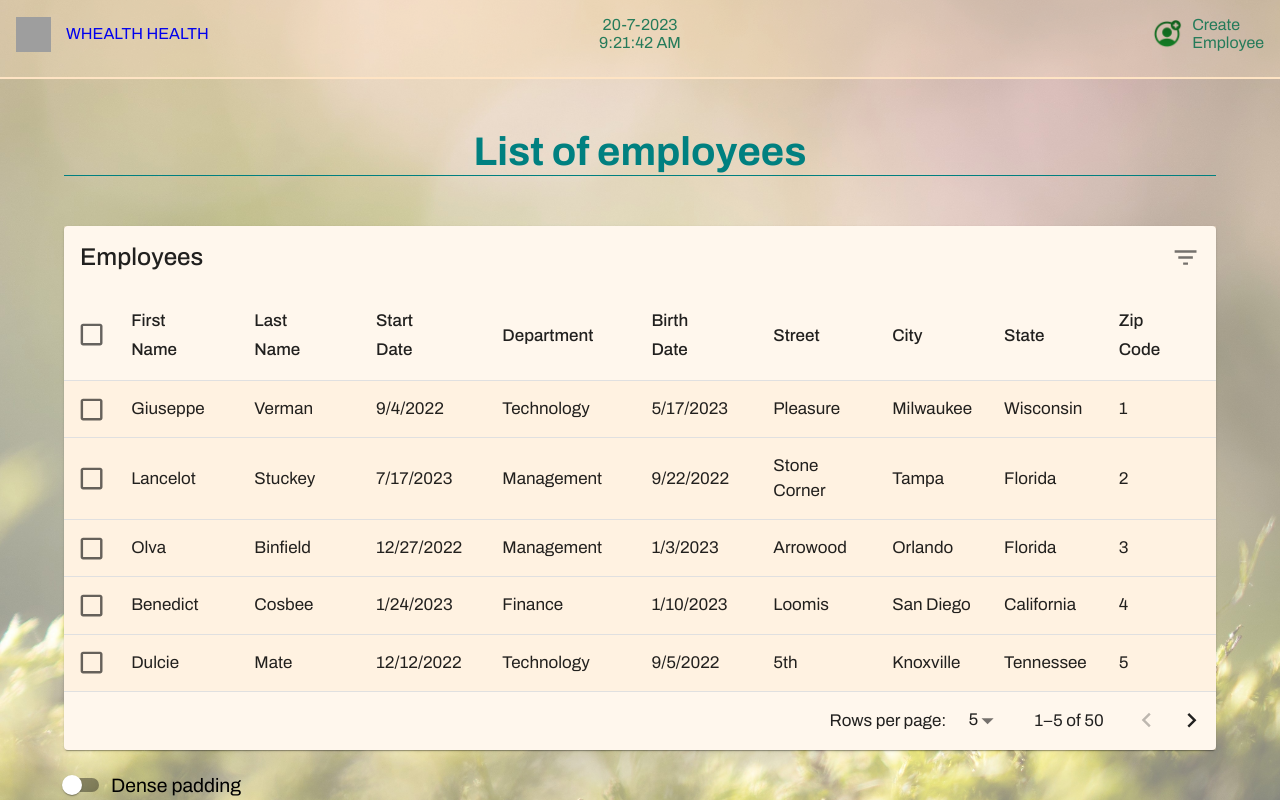
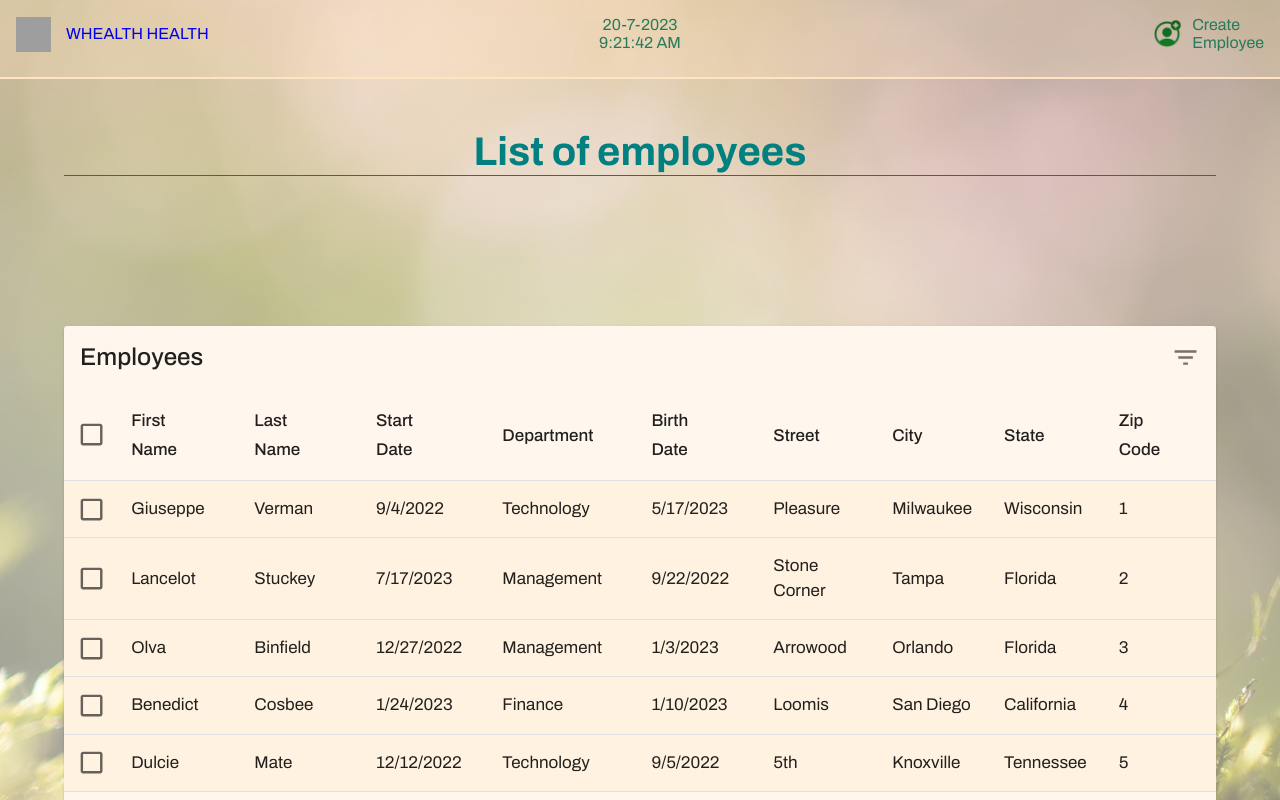
Before and after one commit to Frederic-K/HRnet, a React (Create React App) app: page /manage-employees in a window 1280 px wide. Shown: the top 800 px of the page. Built offline with nearby package versions, Linux system fonts and the light colour scheme; sample sign-in values are in the browser's storage; grey boxes are pictures that could not be loaded.

Commit message:
Set css for search bar

```diff
--- a/src/pages/ManageEmployees/ManageEmployees.jsx
+++ b/src/pages/ManageEmployees/ManageEmployees.jsx
@@ -48,6 +48,7 @@ export default function ManageEmployees() {
   const searchInput = useRef()
   const [rows, setRows] = useState(mockedEmployeesDatas)
   const [filteredEmployees, setFilteredEmployees] = useState([])
+  const [isFilterShown, setIsFilterShown] = useState(false)
 
   //console.log('employees', employees)
   // console.log('selected', selected)
@@ -363,10 +364,10 @@ export default function ManageEmployees() {
 
     setSelected(newSelected)
   }
-  const [isFilterShown, setIsFilterShown] = useState(false)
+
   const handleFilterClick = () => {
     setIsFilterShown(!isFilterShown)
-    console.log('handleFilterClick', isFilterShown)
+    // console.log('handleFilterClick', isFilterShown)
   }
 
   const handleDeleteClick = () => {
--- a/src/pages/ManageEmployees/_manageEmployees.scss
+++ b/src/pages/ManageEmployees/_manageEmployees.scss
@@ -14,25 +14,22 @@
   }
   &__container {
     width: 100%;
+    // position: relative;
   }
   &__search {
     width: 90%;
-    margin: 40px auto;
+    // margin: 40px auto;
+    position: absolute;
+    left: 50%;
+    transform: translateX(-50%);
   }
   &__table {
     width: 90%;
-    margin: auto;
+    // margin: auto;
+    margin: 100px auto 0px;
+    position: relative;
     &--bg {
       background-color: rgba(255, 228, 196, 0.3);
     }
   }
 }
-
-// .searchField {
-//   &--hidden {
-//     display: none;
-//   }
-//   &--visible {
-//     display: block;
-//   }
-// }
```
